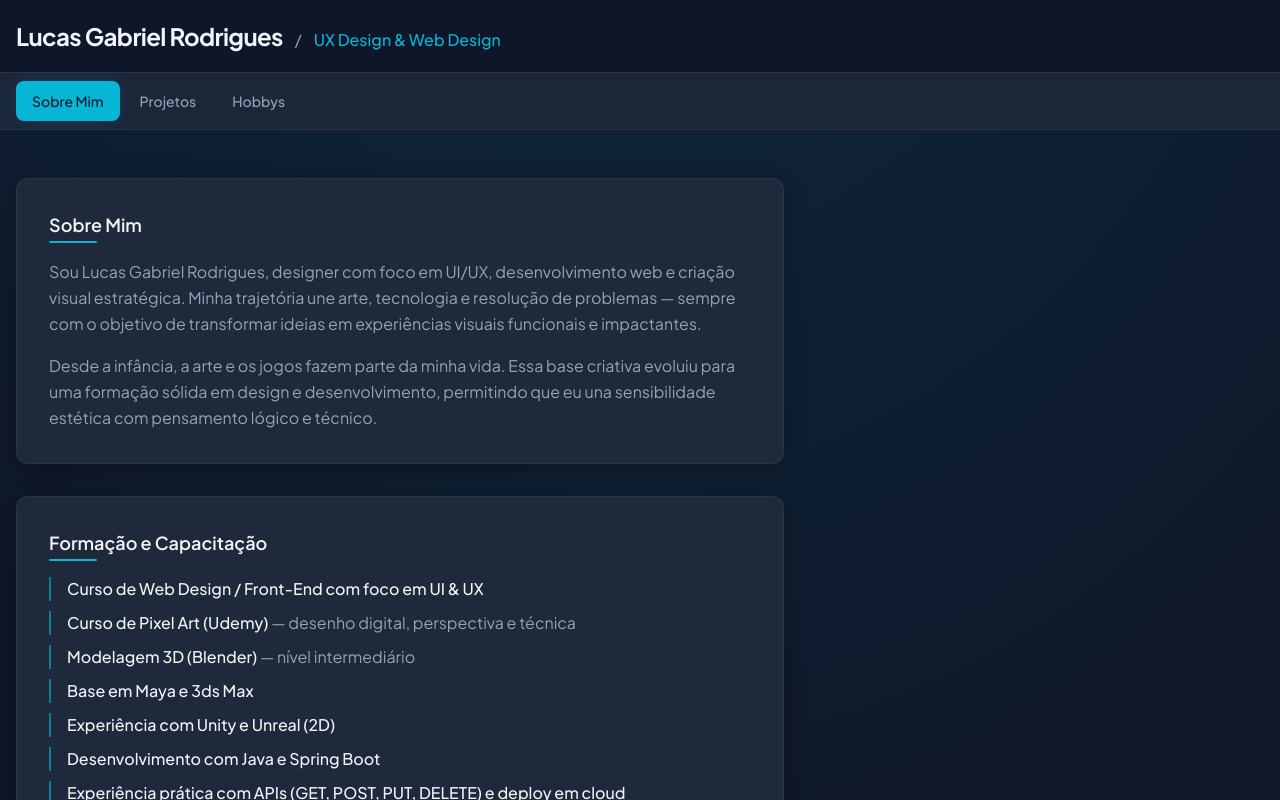
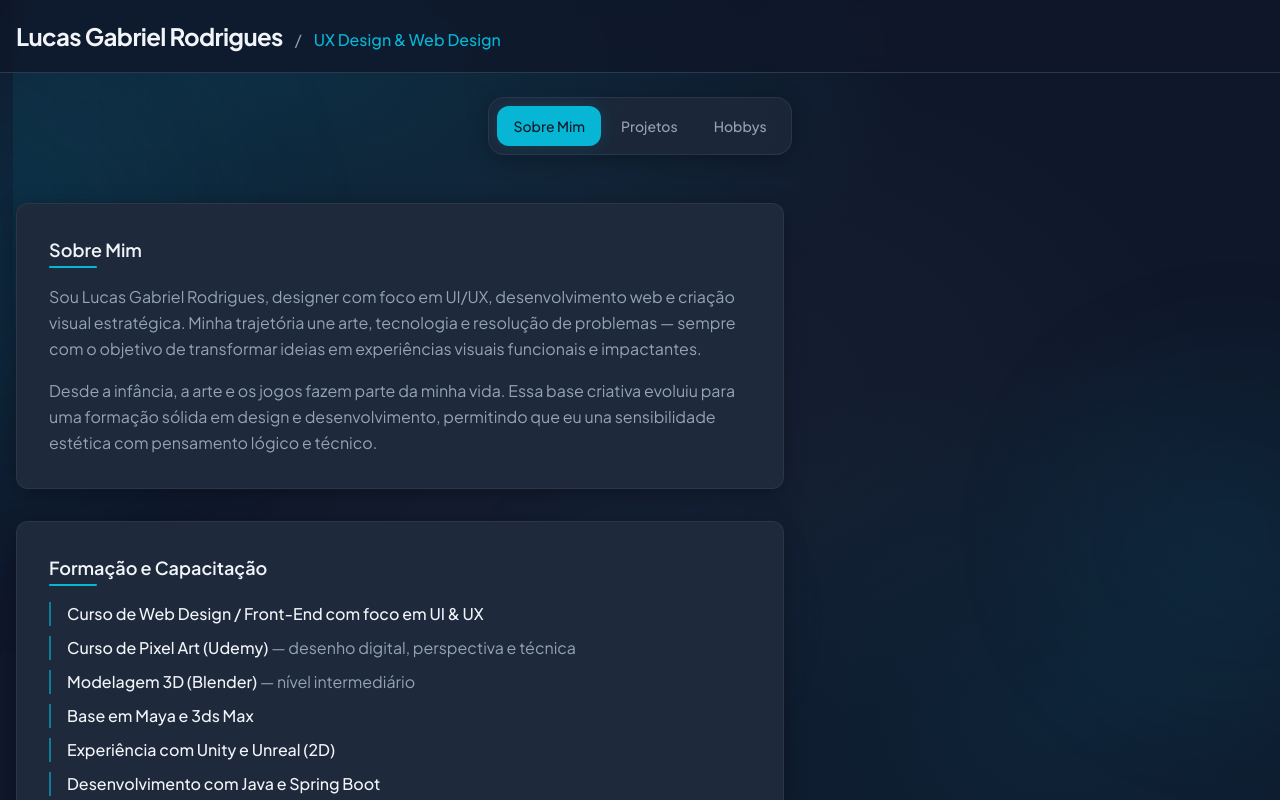
Before and after one commit to VS-LGR/LGR-Design, a Next.js app: page / in a window 1280 px wide. Shown: the top 800 px of the page. Built offline with nearby package versions, Linux system fonts and the light colour scheme.

Commit message:
Quarto Commit

```diff
--- a/src/app/layout.tsx
+++ b/src/app/layout.tsx
@@ -3,6 +3,8 @@ import { Plus_Jakarta_Sans } from "next/font/google";
 import "@/styles/globals.css";
 import { Header } from "@/components/shared/Header";
 import { Footer } from "@/components/shared/Footer";
+import { AnimatedBackground } from "@/components/shared/AnimatedBackground";
+import { IntroOverlay } from "@/components/shared/IntroOverlay";
 
 const plusJakarta = Plus_Jakarta_Sans({
   subsets: ["latin"],
@@ -23,7 +25,9 @@ export default function RootLayout({
 }>) {
   return (
     <html lang="pt-BR" className={plusJakarta.variable}>
-      <body className="min-h-screen flex flex-col font-sans">
+      <body className="min-h-screen flex flex-col font-sans relative">
+        <AnimatedBackground />
+        <IntroOverlay />
         <a
           href="#main-content"
           className="sr-only focus:not-sr-only focus:absolute focus:top-4 focus:left-4 focus:z-50 focus:px-4 focus:py-2 focus:bg-accent focus:text-dark focus:rounded-md"
--- a/src/app/page.tsx
+++ b/src/app/page.tsx
@@ -18,12 +18,14 @@ export default function Home() {
     <>
       <TabNav activeTab={activeTab} onTabChange={handleTabChange} />
       <div
-        className="min-h-[50vh] animate-in bg-dark bg-[radial-gradient(ellipse_80%_50%_at_50%_-20%,rgba(6,182,212,0.12),transparent)]"
+        className="min-h-[50vh] relative"
         key={activeTab}
       >
-        {activeTab === "about" && <AboutSection />}
-        {activeTab === "projects" && <ProjectGrid />}
-        {activeTab === "hobbies" && <HobbyGrid />}
+        <div className="animate-in">
+          {activeTab === "about" && <AboutSection />}
+          {activeTab === "projects" && <ProjectGrid />}
+          {activeTab === "hobbies" && <HobbyGrid />}
+        </div>
       </div>
     </>
   );
--- a/src/components/about/AboutSection.tsx
+++ b/src/components/about/AboutSection.tsx
@@ -15,7 +15,7 @@ export function AboutSection() {
       aria-labelledby="tab-about"
       className="container mx-auto px-4 py-8 md:py-12"
     >
-      <div className="max-w-3xl space-y-8">
+      <div className="max-w-3xl space-y-8 stagger-children">
         <Card as="section" className="p-6 md:p-8">
           <IntroBlock />
         </Card>
--- /dev/null
+++ b/src/components/shared/AnimatedBackground.tsx
@@ -0,0 +1,47 @@
+"use client";
+
+export function AnimatedBackground() {
+  return (
+    <div
+      className="fixed inset-0 -z-10 overflow-hidden"
+      aria-hidden="true"
+    >
+      {/* Base gradient layer - slow drift */}
+      <div
+        className="animated-bg-gradient absolute inset-0 opacity-100"
+        style={{
+          background: `
+            radial-gradient(ellipse 100% 80% at 20% 10%, rgba(6, 182, 212, 0.15) 0%, transparent 50%),
+            radial-gradient(ellipse 80% 100% at 80% 90%, rgba(6, 182, 212, 0.08) 0%, transparent 45%),
+            radial-gradient(ellipse 60% 60% at 50% 50%, rgba(30, 41, 59, 0.5) 0%, transparent 70%),
+            #0f172a
+          `,
+          animation: "gradient-drift 18s ease-in-out infinite",
+        }}
+      />
+      <div
+        className="animated-bg-float absolute w-[min(80vw,400px)] h-[min(80vw,400px)] rounded-full bg-accent/20 blur-[100px] -left-[20%] top-[10%]"
+        style={{ animation: "float-1 12s ease-in-out infinite" }}
+      />
+      <div
+        className="animated-bg-float absolute w-[min(60vw,320px)] h-[min(60vw,320px)] rounded-full bg-accent/15 blur-[80px] right-[-10%] bottom-[15%]"
+        style={{ animation: "float-2 14s ease-in-out infinite 1s" }}
+      />
+      <div
+        className="animated-bg-float absolute w-[min(40vw,240px)] h-[min(40vw,240px)] rounded-full bg-accent/10 blur-[60px] left-[40%] top-[60%]"
+        style={{ animation: "float-3 16s ease-in-out infinite 0.5s" }}
+      />
+      <div
+        className="absolute inset-0 opacity-[0.03] animated-bg-gradient"
+        style={{
+          backgroundImage: `
+            linear-gradient(rgba(241, 245, 249, 0.15) 1px, transparent 1px),
+            linear-gradient(90deg, rgba(241, 245, 249, 0.15) 1px, transparent 1px)
+          `,
+          backgroundSize: "48px 48px",
+          animation: "grid-pulse 8s ease-in-out infinite",
+        }}
+      />
+    </div>
+  );
+}
--- a/src/components/shared/Card.tsx
+++ b/src/components/shared/Card.tsx
@@ -11,7 +11,7 @@ export function Card({
 }: CardProps) {
   return (
     <Component
-      className={`rounded-xl border border-border-dark/60 bg-surface shadow-card overflow-hidden transition-all duration-200 hover:border-accent/40 hover:shadow-glow-sm ${className}`}
+      className={`rounded-xl border border-border-dark/60 bg-surface shadow-card overflow-hidden transition-all duration-300 ease-out hover:border-accent/40 hover:shadow-glow-sm hover:-translate-y-0.5 ${className}`}
     >
       {children}
     </Component>
--- /dev/null
+++ b/src/components/shared/IntroOverlay.tsx
@@ -0,0 +1,46 @@
+"use client";
+
+import { useState, useEffect } from "react";
+
+const INTRO_DURATION_MS = 2400;
+
+export function IntroOverlay() {
+  const [visible, setVisible] = useState(true);
+  const [mounted, setMounted] = useState(false);
+
+  useEffect(() => {
+    setMounted(true);
+    const t = setTimeout(() => setVisible(false), INTRO_DURATION_MS);
+    return () => clearTimeout(t);
+  }, []);
+
+  if (!mounted) return null;
+
+  return (
+    <div
+      aria-hidden="true"
+      className={`fixed inset-0 z-[100] flex flex-col items-center justify-center bg-dark transition-opacity duration-700 ease-out ${
+        visible ? "opacity-100" : "opacity-0 pointer-events-none"
+      }`}
+    >
+      <div className="text-center px-6">
+        <h2
+          className="text-2xl sm:text-3xl md:text-4xl font-bold text-primary tracking-tight"
+          style={{
+            animation: "intro-text 0.8s cubic-bezier(0.22, 1, 0.36, 1) 0.2s both",
+          }}
+        >
+          Lucas Gabriel Rodrigues
+        </h2>
+        <p
+          className="mt-3 text-accent font-medium text-sm sm:text-base md:text-lg"
+          style={{
+            animation: "intro-text 0.8s cubic-bezier(0.22, 1, 0.36, 1) 0.45s both",
+          }}
+        >
+          UX Design &amp; Web Design
+        </p>
+      </div>
+    </div>
+  );
+}
--- a/src/components/shared/TabNav.tsx
+++ b/src/components/shared/TabNav.tsx
@@ -24,9 +24,7 @@ export function TabNav({ activeTab, onTabChange }: TabNavProps) {
   const tabList = (
     <div
       role="tablist"
-      className={`flex flex-wrap gap-1 py-2 md:flex md:py-2 ${
-        mobileOpen ? "flex" : "hidden md:flex"
-      }`}
+      className="flex flex-wrap gap-1 py-2 md:py-0"
     >
       {tabs.map((tab) => (
         <button
@@ -38,11 +36,11 @@ export function TabNav({ activeTab, onTabChange }: TabNavProps) {
           tabIndex={activeTab === tab.id ? 0 : -1}
           onClick={() => onTabChange(tab.id)}
           className={`
-            px-4 py-2.5 rounded-lg text-sm font-medium transition-all duration-200 focus-ring
+            px-4 py-2.5 rounded-xl text-sm font-medium transition-all duration-300 ease-out focus-ring
             ${
               activeTab === tab.id
                 ? "bg-accent text-dark shadow-glow-sm"
-                : "text-muted hover:text-primary hover:bg-surface"
+                : "text-muted hover:text-primary hover:bg-surface/80"
             }
           `}
         >
@@ -54,11 +52,11 @@ export function TabNav({ activeTab, onTabChange }: TabNavProps) {
 
   return (
     <nav
-      className="sticky top-[57px] md:top-[65px] z-40 border-b border-border-dark/50 bg-surface/90 backdrop-blur"
+      className="sticky top-[57px] md:top-[65px] z-40 pt-2 md:pt-6 pb-0 md:pb-0"
       aria-label="Navegação principal"
     >
       <div className="container mx-auto px-4">
-        <div className="md:hidden flex items-center justify-between py-2">
+        <div className="md:hidden flex items-center justify-between border-b border-border-dark/50 bg-surface/90 backdrop-blur rounded-t-xl px-2 py-2">
           <button
             type="button"
             onClick={() => setMobileOpen((o) => !o)}
@@ -73,8 +71,14 @@ export function TabNav({ activeTab, onTabChange }: TabNavProps) {
             {tabs.find((t) => t.id === activeTab)?.label}
           </span>
         </div>
-        <div id="tablist-mobile" aria-labelledby="tablist-mobile-toggle">
-          {tabList}
+        <div
+          id="tablist-mobile"
+          aria-labelledby="tablist-mobile-toggle"
+          className={`md:flex md:justify-center ${mobileOpen ? "block border-b border-border-dark/50 bg-surface/80 backdrop-blur" : "hidden md:block"}`}
+        >
+          <div className="md:inline-flex md:rounded-2xl md:border md:border-border-dark/60 md:bg-surface/80 md:backdrop-blur-xl md:px-2 md:py-2 md:shadow-card">
+            {tabList}
+          </div>
         </div>
       </div>
     </nav>
--- a/src/styles/globals.css
+++ b/src/styles/globals.css
@@ -27,9 +27,9 @@
   .text-gradient {
     @apply bg-clip-text text-transparent bg-gradient-to-r from-primary to-muted;
   }
-.accent-underline {
-  @apply relative after:absolute after:left-0 after:bottom-0 after:h-0.5 after:w-12 after:bg-accent after:rounded-full;
-}
+  .accent-underline {
+    @apply relative after:absolute after:left-0 after:bottom-0 after:h-0.5 after:w-12 after:bg-accent after:rounded-full;
+  }
 
 .scrollbar-hide {
   -ms-overflow-style: none;
@@ -51,6 +51,17 @@
   }
 }
 
+@keyframes fade-in-up {
+  from {
+    opacity: 0;
+    transform: translateY(20px);
+  }
+  to {
+    opacity: 1;
+    transform: translateY(0);
+  }
+}
+
 @keyframes glow-pulse {
   0%,
   100% {
@@ -61,10 +72,138 @@
   }
 }
 
+/* Intro overlay */
+@keyframes intro-reveal {
+  0% {
+    opacity: 0;
+    transform: scale(0.96);
+  }
+  15% {
+    opacity: 1;
+    transform: scale(1);
+  }
+  85% {
+    opacity: 1;
+    transform: scale(1);
+  }
+  100% {
+    opacity: 0;
+    transform: scale(1.02);
+    pointer-events: none;
+  }
+}
+
+@keyframes intro-text {
+  0% {
+    opacity: 0;
+    transform: translateY(12px);
+  }
+  100% {
+    opacity: 1;
+    transform: translateY(0);
+  }
+}
+
+@keyframes intro-exit {
+  to {
+    opacity: 0;
+  }
+}
+
+/* Background */
+@keyframes gradient-drift {
+  0%, 100% {
+    transform: translate(0, 0) scale(1);
+  }
+  33% {
+    transform: translate(2%, -1%) scale(1.02);
+  }
+  66% {
+    transform: translate(-1%, 2%) scale(0.98);
+  }
+}
+
+@keyframes float-1 {
+  0%, 100% {
+    transform: translate(0, 0) scale(1);
+    opacity: 0.4;
+  }
+  50% {
+    transform: translate(15px, -20px) scale(1.1);
+    opacity: 0.6;
+  }
+}
+
+@keyframes float-2 {
+  0%, 100% {
+    transform: translate(0, 0) scale(1);
+    opacity: 0.3;
+  }
+  50% {
+    transform: translate(-20px, 15px) scale(1.05);
+    opacity: 0.5;
+  }
+}
+
+@keyframes float-3 {
+  0%, 100% {
+    transform: translate(0, 0);
+    opacity: 0.25;
+  }
+  50% {
+    transform: translate(10px, 25px);
+    opacity: 0.45;
+  }
+}
+
+@keyframes grid-pulse {
+  0%, 100% {
+    opacity: 0.03;
+  }
+  50% {
+    opacity: 0.06;
+  }
+}
+
 .animate-in {
-  animation: fade-in 0.35s ease-out forwards;
+  animation: fade-in 0.4s cubic-bezier(0.22, 1, 0.36, 1) forwards;
+}
+
+.animate-in-up {
+  animation: fade-in-up 0.5s cubic-bezier(0.22, 1, 0.36, 1) forwards;
 }
 
 .glow-pulse {
   animation: glow-pulse 3s ease-in-out infinite;
 }
+
+/* Stagger children */
+.stagger-children > * {
+  opacity: 0;
+  animation: fade-in-up 0.5s cubic-bezier(0.22, 1, 0.36, 1) forwards;
+}
+.stagger-children > *:nth-child(1) { animation-delay: 0.05s; }
+.stagger-children > *:nth-child(2) { animation-delay: 0.1s; }
+.stagger-children > *:nth-child(3) { animation-delay: 0.15s; }
+.stagger-children > *:nth-child(4) { animation-delay: 0.2s; }
+.stagger-children > *:nth-child(5) { animation-delay: 0.25s; }
+.stagger-children > *:nth-child(6) { animation-delay: 0.3s; }
+.stagger-children > *:nth-child(7) { animation-delay: 0.35s; }
+.stagger-children > *:nth-child(8) { animation-delay: 0.4s; }
+.stagger-children > *:nth-child(9) { animation-delay: 0.45s; }
+
+@media (prefers-reduced-motion: reduce) {
+  .animate-in,
+  .animate-in-up,
+  .stagger-children > * {
+    animation-duration: 0.01ms;
+    animation-delay: 0s;
+  }
+  .stagger-children > * {
+    opacity: 1;
+  }
+  .animated-bg-float,
+  .animated-bg-gradient {
+    animation: none !important;
+  }
+}
```
